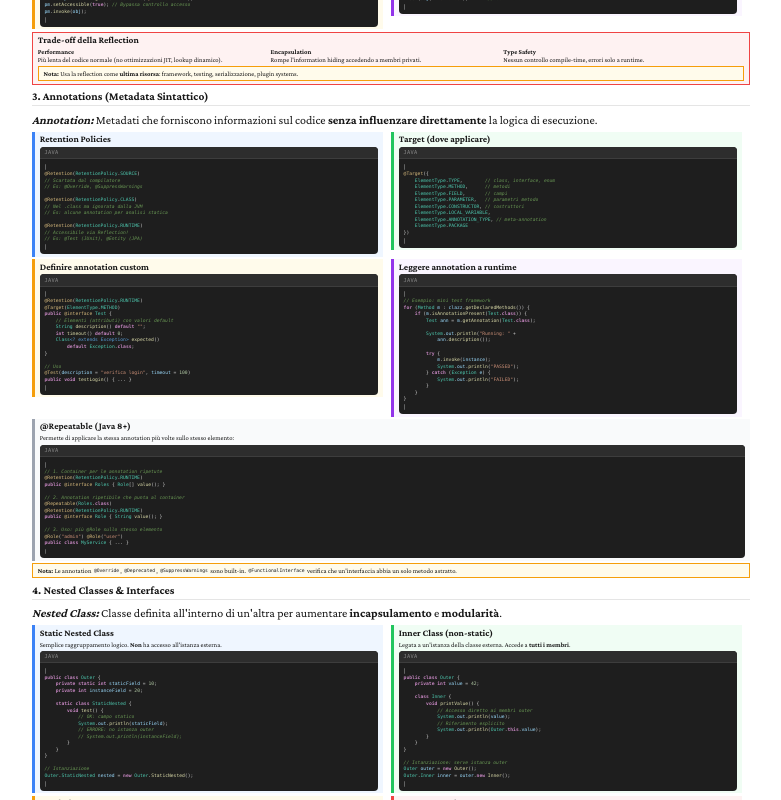
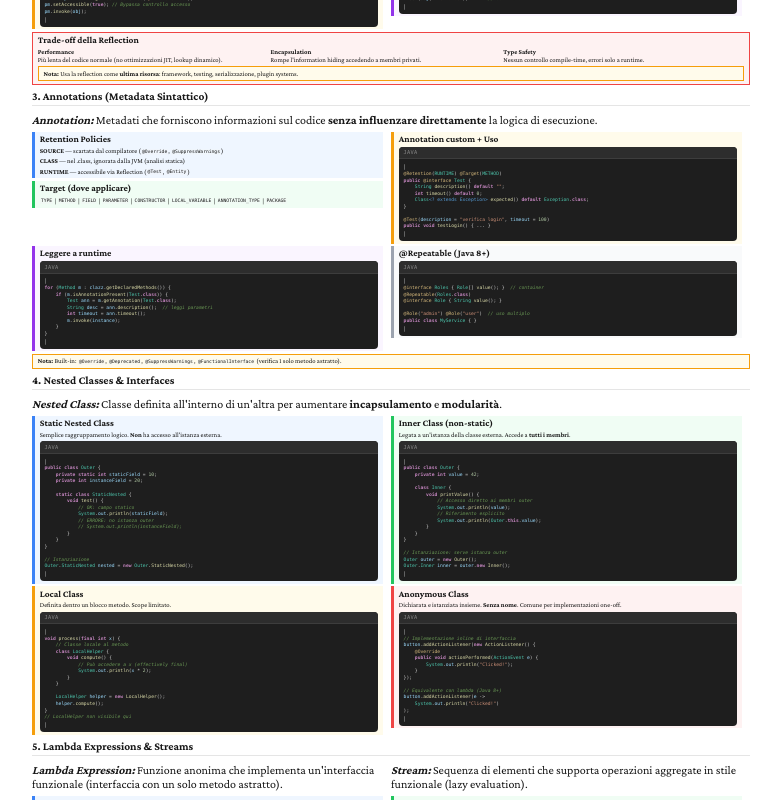
Before and after one commit to saphitv/riassunti-scuola, a Next.js app: page /programmazione-oggetti in a window 1280 px wide. Shown: the part 640-1440 px from the top of the page, without its empty margins (249-1030 px from the left). Built offline with nearby package versions, Linux system fonts and the light colour scheme; what better-react-mathjax would draw is missing.

Commit message:
feat: smaller section annotations

```diff
--- a/components/sections/programmazione-oggetti/AnnotationsSection.tsx
+++ b/components/sections/programmazione-oggetti/AnnotationsSection.tsx
@@ -19,95 +19,59 @@ export function AnnotationsSection() {
       <Row>
         <Column width="half">
           <Box color="blue" border="left" title="Retention Policies">
-            <CodeBlock language="java">{`@Retention(RetentionPolicy.SOURCE)
-// Scartata dal compilatore
-// Es: @Override, @SuppressWarnings
-
-@Retention(RetentionPolicy.CLASS)
-// Nel .class ma ignorata dalla JVM
-// Es: alcune annotation per analisi statica
-
-@Retention(RetentionPolicy.RUNTIME)
-// Accessibile via Reflection!
-// Es: @Test (JUnit), @Entity (JPA)`}</CodeBlock>
+            <p><strong>SOURCE</strong> — scartata dal compilatore (<code>@Override</code>, <code>@SuppressWarnings</code>)</p>
+            <p><strong>CLASS</strong> — nel .class, ignorata dalla JVM (analisi statica)</p>
+            <p><strong>RUNTIME</strong> — accessibile via Reflection (<code>@Test</code>, <code>@Entity</code>)</p>
+          </Box>
+          <Box color="green" border="left" title="Target (dove applicare)">
+            <p className="text-sm">
+              <code>TYPE</code> | <code>METHOD</code> | <code>FIELD</code> | <code>PARAMETER</code> | <code>CONSTRUCTOR</code> | <code>LOCAL_VARIABLE</code> | <code>ANNOTATION_TYPE</code> | <code>PACKAGE</code>
+            </p>
           </Box>
         </Column>
         <Column width="half">
-          <Box color="green" border="left" title="Target (dove applicare)">
-            <CodeBlock language="java">{`@Target({
-    ElementType.TYPE,        // class, interface, enum
-    ElementType.METHOD,      // metodi
-    ElementType.FIELD,       // campi
-    ElementType.PARAMETER,   // parametri metodo
-    ElementType.CONSTRUCTOR, // costruttori
-    ElementType.LOCAL_VARIABLE,
-    ElementType.ANNOTATION_TYPE, // meta-annotation
-    ElementType.PACKAGE
-})`}</CodeBlock>
+          <Box color="yellow" border="left" title="Annotation custom + Uso">
+            <CodeBlock language="java">{`@Retention(RUNTIME) @Target(METHOD)
+public @interface Test {
+    String description() default "";
+    int timeout() default 0;
+    Class<? extends Exception> expected() default Exception.class;
+}
+
+@Test(description = "verifica login", timeout = 100)
+public void testLogin() { ... }`}</CodeBlock>
           </Box>
         </Column>
       </Row>
 
       <Row>
         <Column width="half">
-          <Box color="yellow" border="left" title="Definire annotation custom">
-            <CodeBlock language="java">{`@Retention(RetentionPolicy.RUNTIME)
-@Target(ElementType.METHOD)
-public @interface Test {
-    // Elementi (attributi) con valori default
-    String description() default "";
-    int timeout() default 0;
-    Class<? extends Exception> expected()
-        default Exception.class;
-}
-
-// Uso
-@Test(description = "verifica login", timeout = 100)
-public void testLogin() { ... }`}</CodeBlock>
-          </Box>
-        </Column>
-        <Column width="half">
-          <Box color="purple" border="left" title="Leggere annotation a runtime">
-            <CodeBlock language="java">{`// Esempio: mini test framework
-for (Method m : clazz.getDeclaredMethods()) {
+          <Box color="purple" border="left" title="Leggere a runtime">
+            <CodeBlock language="java">{`for (Method m : clazz.getDeclaredMethods()) {
     if (m.isAnnotationPresent(Test.class)) {
         Test ann = m.getAnnotation(Test.class);
-
-        System.out.println("Running: " +
-            ann.description());
-
-        try {
-            m.invoke(instance);
-            System.out.println("PASSED");
-        } catch (Exception e) {
-            System.out.println("FAILED");
-        }
+        String desc = ann.description();  // leggi parametri
+        int timeout = ann.timeout();
+        m.invoke(instance);
     }
 }`}</CodeBlock>
           </Box>
         </Column>
+        <Column width="half">
+          <Box color="gray" border="left" title="@Repeatable (Java 8+)">
+            <CodeBlock language="java">{`@interface Roles { Role[] value(); }  // container
+@Repeatable(Roles.class)
+@interface Role { String value(); }
+
+@Role("admin") @Role("user")  // uso multiplo
+public class MyService { }`}</CodeBlock>
+          </Box>
+        </Column>
       </Row>
 
-      <Box color="gray" border="left" title="@Repeatable (Java 8+)">
-        <p>Permette di applicare la stessa annotation più volte sullo stesso elemento:</p>
-        <CodeBlock language="java">{`// 1. Container per le annotation ripetute
-@Retention(RetentionPolicy.RUNTIME)
-public @interface Roles { Role[] value(); }
-
-// 2. Annotation ripetibile che punta al container
-@Repeatable(Roles.class)
-@Retention(RetentionPolicy.RUNTIME)
-public @interface Role { String value(); }
-
-// 3. Uso: più @Role sullo stesso elemento
-@Role("admin") @Role("user")
-public class MyService { ... }`}</CodeBlock>
-      </Box>
-
       <Note>
-        Le annotation <code>@Override</code>, <code>@Deprecated</code>,{" "}
-        <code>@SuppressWarnings</code> sono built-in. <code>@FunctionalInterface</code>{" "}
-        verifica che un&apos;interfaccia abbia un solo metodo astratto.
+        Built-in: <code>@Override</code>, <code>@Deprecated</code>,{" "}
+        <code>@SuppressWarnings</code>, <code>@FunctionalInterface</code> (verifica 1 solo metodo astratto).
       </Note>
     </Section>
   );
```
